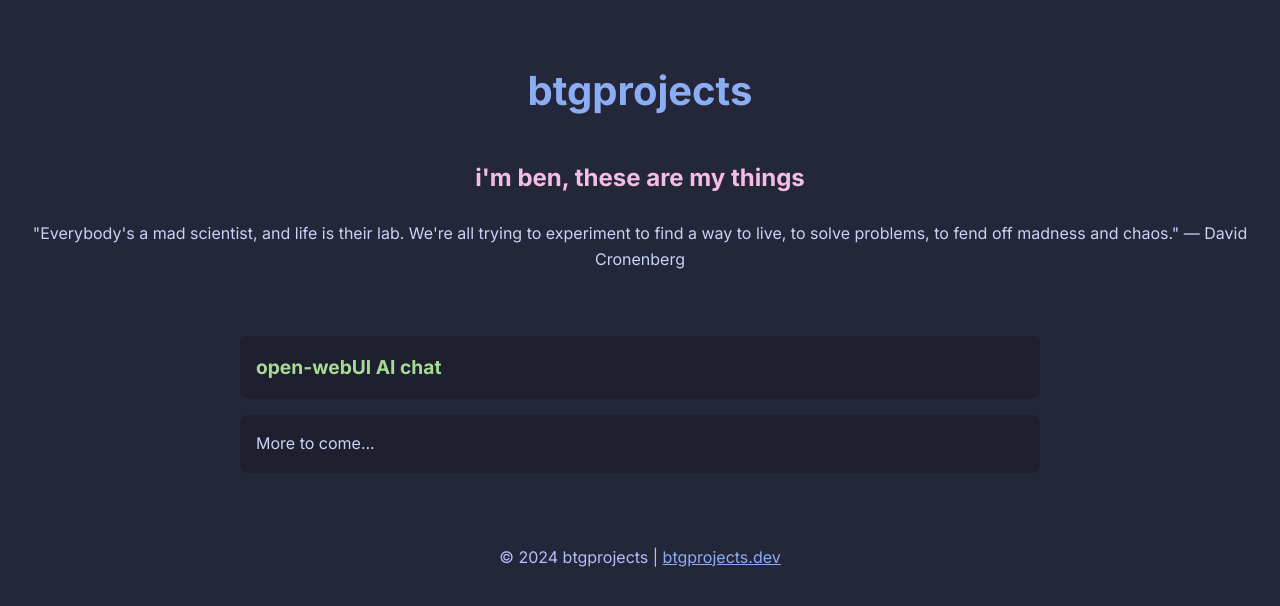
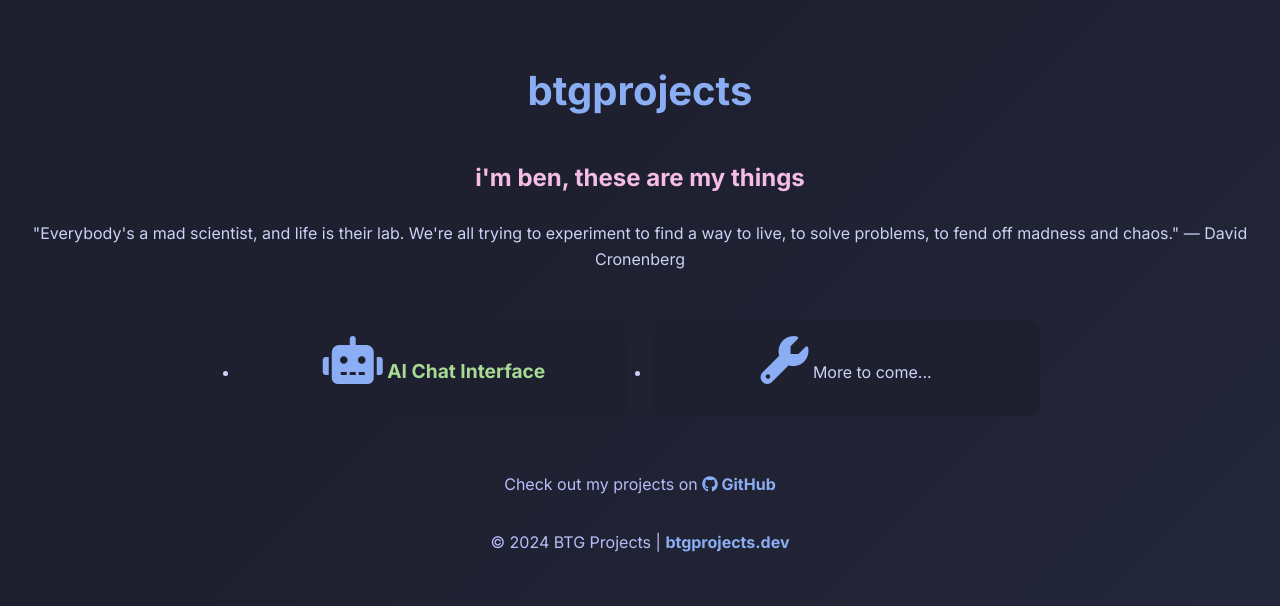
Before and after one commit to bgrimes-me/btgprojects.dev, a plain HTML site: page index.html in a window 1280 px wide. Drawn offline with Linux system fonts and the light colour scheme.

Commit message:
Update index.html

```diff
--- a/index.html
+++ b/index.html
@@ -5,6 +5,7 @@
     <meta name="viewport" content="width=device-width, initial-scale=1.0">
     <title>btgprojects</title>
     <link href="https://fonts.googleapis.com/css2?family=Inter:wght@400;700&display=swap" rel="stylesheet">
+    <link rel="stylesheet" href="https://cdnjs.cloudflare.com/ajax/libs/font-awesome/6.0.0-beta3/css/all.min.css">
     <style>
         :root {
             /* Catppuccin Macchiato Palette */
@@ -27,6 +28,7 @@
             flex-direction: column;
             align-items: center;
             padding: 2rem;
+            background: linear-gradient(135deg, #1e2030 40%, #24273a 100%);
         }
 
         h1 {
@@ -51,21 +53,23 @@
         .project-list {
             width: 100%;
             max-width: 800px;
-            list-style: none;
+            display: grid;
+            grid-template-columns: repeat(auto-fit, minmax(250px, 1fr));
+            gap: 1.5rem;
             padding: 0;
         }
 
         .project-item {
-            margin: 1rem 0;
-            padding: 1rem;
             background: var(--bg-alt);
             border-radius: 8px;
-            transition: transform 0.2s ease, box-shadow 0.2s ease;
+            padding: 1rem;
+            text-align: center;
+            transition: transform 0.3s ease, box-shadow 0.3s ease;
         }
 
         .project-item:hover {
-            transform: translateY(-5px);
-            box-shadow: 0 5px 15px rgba(0, 0, 0, 0.2);
+            transform: translateY(-8px);
+            box-shadow: 0 10px 20px rgba(0, 0, 0, 0.3);
         }
 
         .project-item a {
@@ -79,10 +83,26 @@
             color: var(--accent);
         }
 
+        .project-icon {
+            font-size: 3rem;
+            color: var(--primary);
+            margin-bottom: 1rem;
+        }
+
         .footer {
             margin-top: 2rem;
             font-size: 0.9rem;
             color: var(--accent);
+        }
+
+        .footer a {
+            color: var(--primary);
+            text-decoration: none;
+            font-weight: 700;
+        }
+
+        .footer a:hover {
+            color: var(--highlight);
         }
     </style>
 </head>
@@ -93,15 +113,18 @@
 
     <ul class="project-list">
         <li class="project-item">
-            <a href="https://open-webui.btgprojects.dev" target="_blank">open-webUI AI chat</a>
+            <i class="fas fa-robot project-icon"></i>
+            <a href="https://open-webui.btgprojects.dev" target="_blank">AI Chat Interface</a>
         </li>
         <li class="project-item">
+            <i class="fas fa-wrench project-icon"></i>
             <span>More to come...</span>
         </li>
     </ul>
 
     <div class="footer">
-        <p>&copy; 2024 btgprojects | <a href="https://btgprojects.dev" target="_blank" style="color: var(--primary);">btgprojects.dev</a></p>
+        <p>Check out my projects on <a href="https://github.com/YOUR-GITHUB-USERNAME" target="_blank"><i class="fab fa-github"></i> GitHub</a></p>
+        <p>&copy; 2024 BTG Projects | <a href="https://btgprojects.dev" target="_blank">btgprojects.dev</a></p>
     </div>
 </body>
 </html>
```
